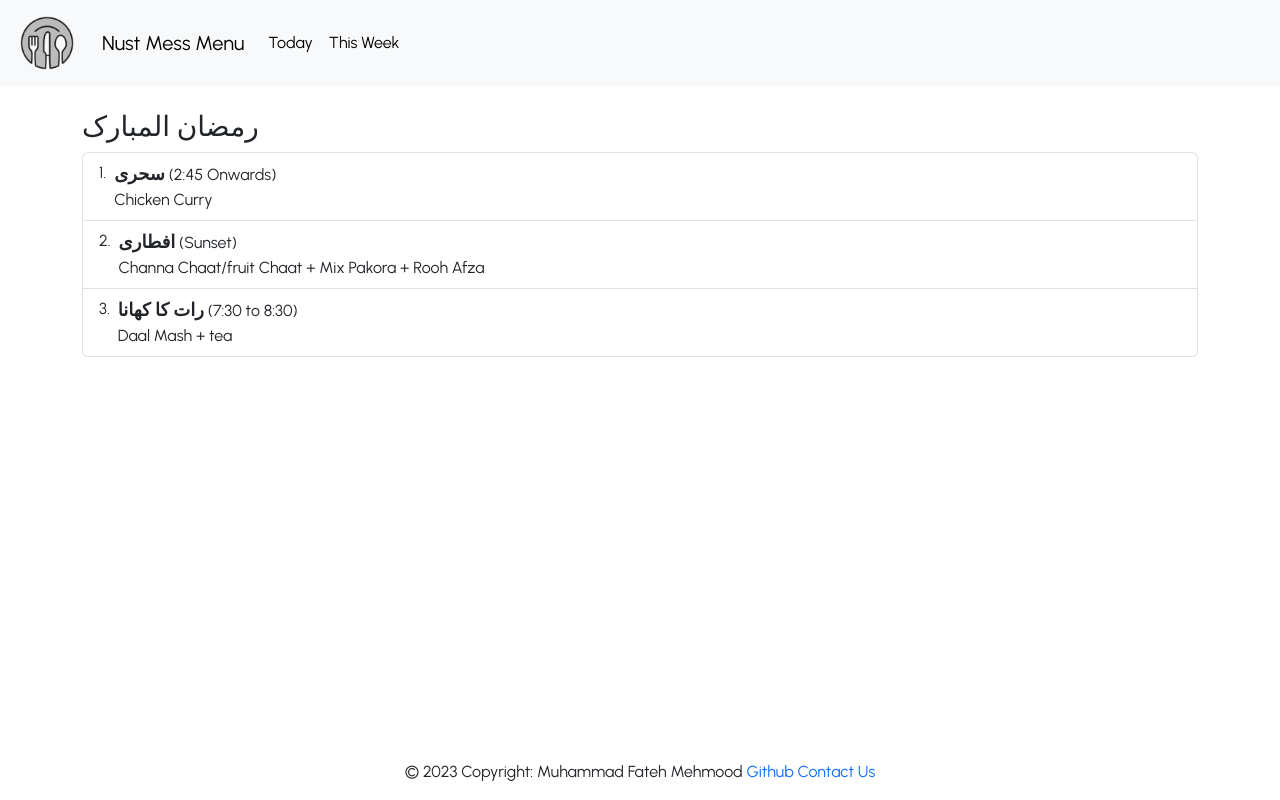
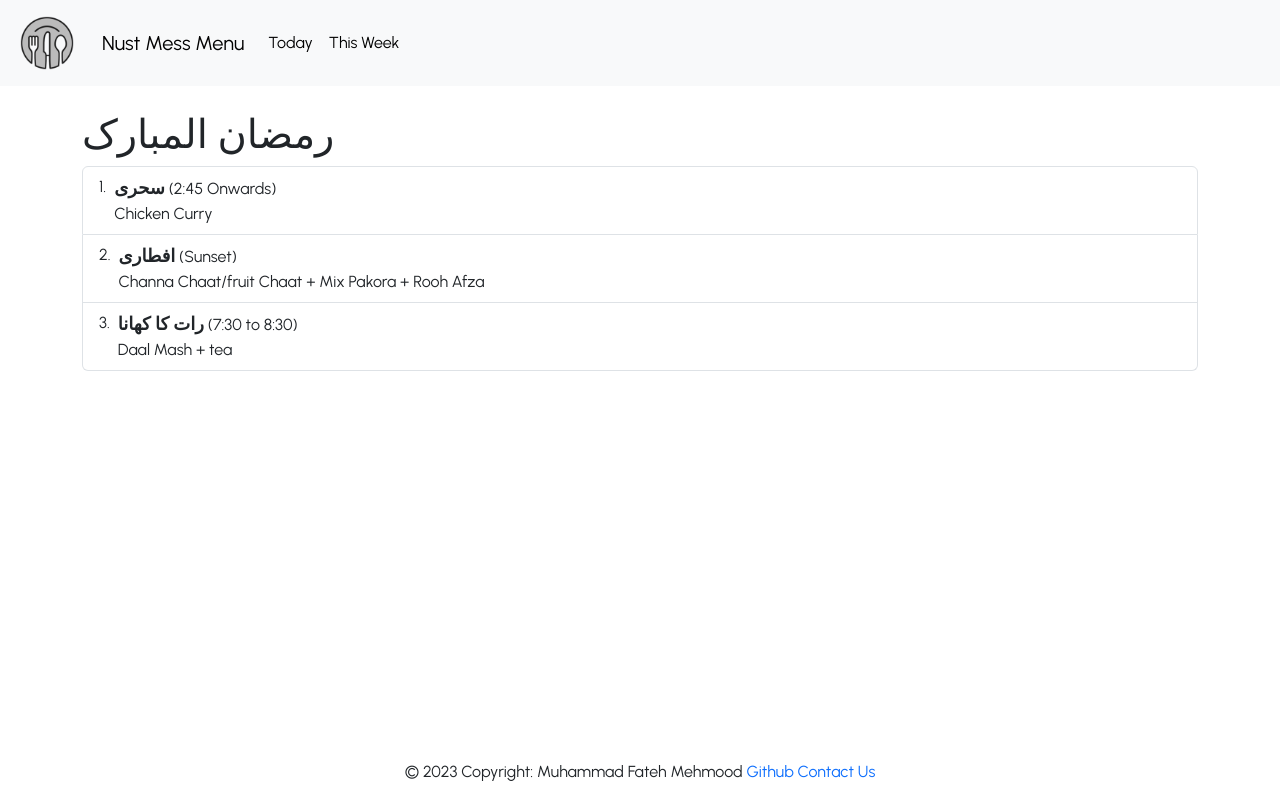
Before and after one commit to fatehmehmood123/Mess-Menu, a React (Create React App) app: page / in a window 1280 px wide. Built offline with nearby package versions, Linux system fonts and the light colour scheme.

Commit message:
h3 to h1

```diff
--- a/src/components/TodayContainer.js
+++ b/src/components/TodayContainer.js
@@ -6,9 +6,9 @@ export default function TodayContainer(props) {
       {/* returning component */}
       <div className="container my-4" id="mainContainer">
         <div>
-          <h3>
+          <h1>
             رمضان المبارک
-          </h3>
+          </h1>
         </div>
         <ol className="list-group list-group-numbered">
           <li className="list-group-item d-flex justify-content-between align-items-start">
```
